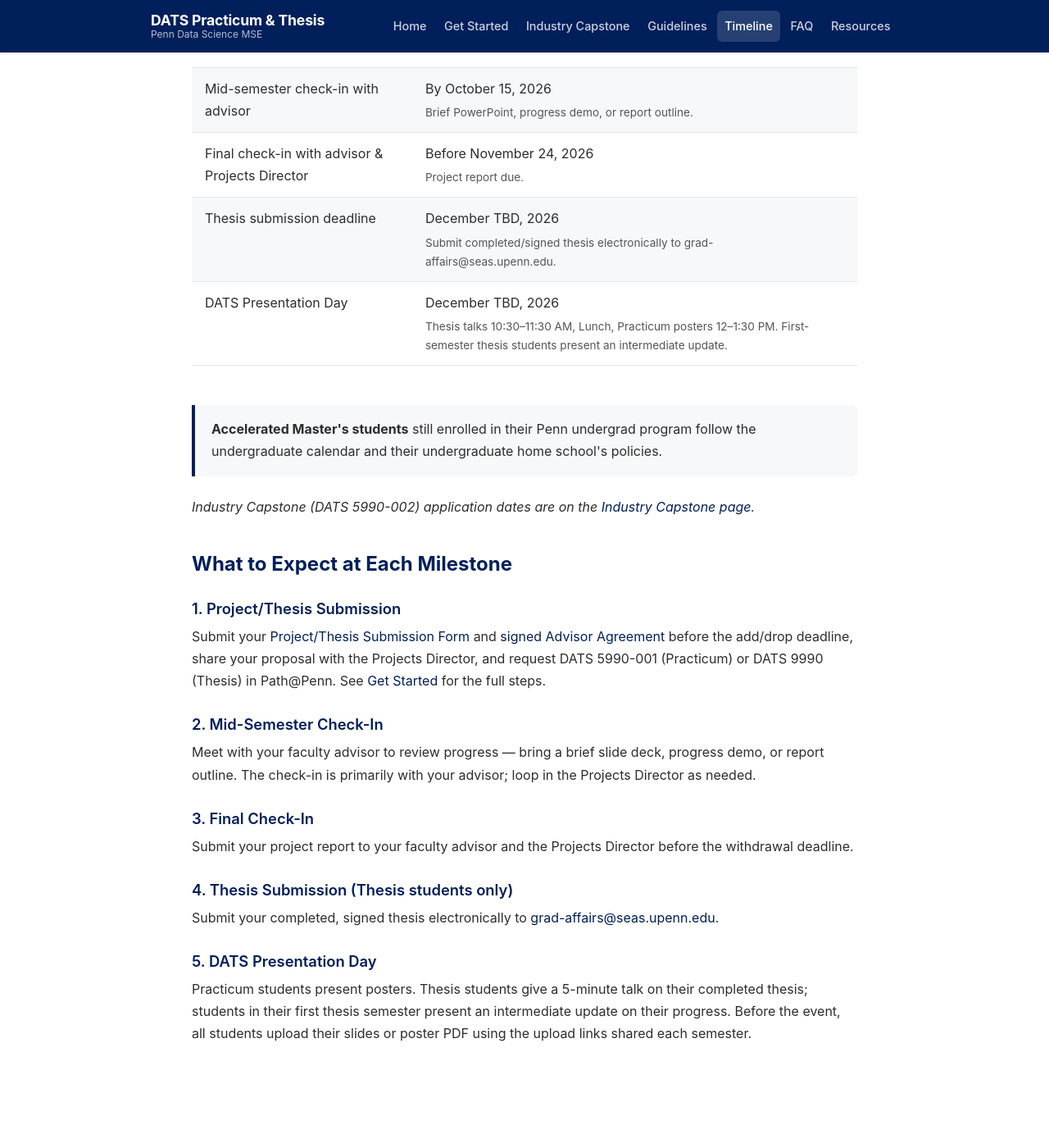
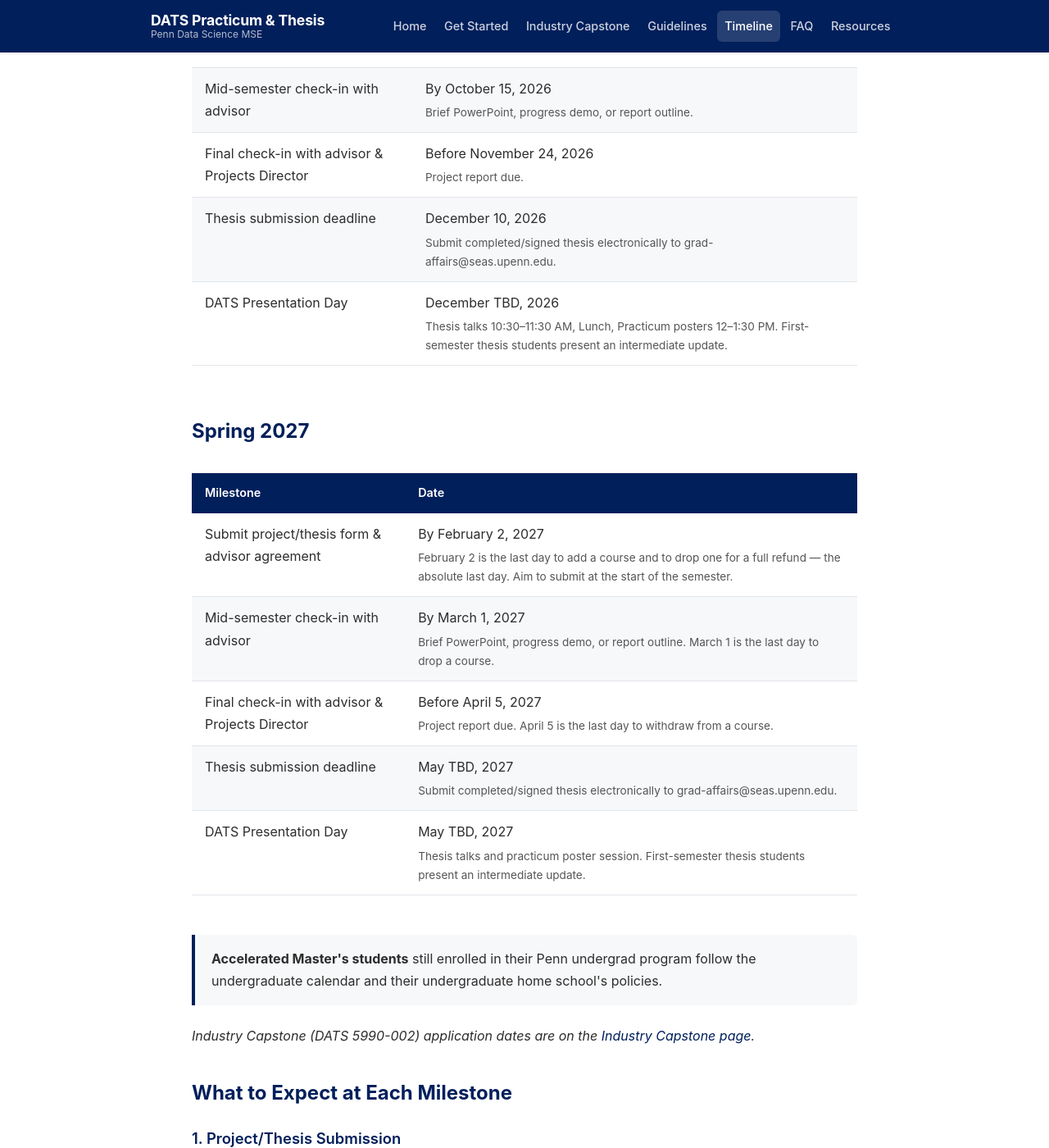
Before and after one commit to chandrasg/dats-projects, a Jekyll site: the page built from pages/timeline.md, in a window 1280 px wide and 1400 px high, scrolled down 321 px. Shown: the whole window at 82% size. Built offline with Jekyll 4.4.1, drawn with Linux system fonts in a browser that asks for light colours.

Commit message:
Switch semesters automatically by date; add Spring 2027 dates
- timeline.yml: replace current_key/next_key with a `terms` list whose
  `ends` dates drive which semester shows; drop past semesters
- New _includes/term-tables.html renders every not-yet-ended semester;
  a small script in the layout re-checks against the visitor's date, so
  a past semester never shows even without a rebuild. If nothing upcoming
  is posted, students see "dates will be posted soon" instead of old dates
- Spring 2027 dates derived from the Penn Engineering Graduate Academic
  Calendar (add Feb 2, drop Mar 1, withdraw Apr 5); thesis and
  Presentation Day TBD
- Fall 2026 thesis deadline: December 10 (SEAS calendar)
- README documents the automatic switching and the date-derivation rules

Co-Authored-By: Claude Opus 5.5 <noreply@anthropic.com>

```diff
--- a/_data/timeline.yml
+++ b/_data/timeline.yml
@@ -1,47 +1,28 @@
-# Update this file each semester with new dates.
-# Edit directly on GitHub: click the pencil icon, change dates, commit.
+# DATS Practicum & Thesis — semester dates.
 #
-# current_semester / current_key: the semester shown as "current" on the Home
-#   and Timeline pages. Change BOTH together; current_key must match a block
-#   name below (e.g., fall_2026).
-# next_semester / next_key: optional — shows the next semester's dates on the
-#   Timeline page once they're posted. Leave both as "" to hide.
+# THE SITE SWITCHES SEMESTERS AUTOMATICALLY. The Home page shows the earliest
+# semester under `terms` whose `ends` date hasn't passed; the Timeline page also
+# shows the one after it. A semester drops off on its own the day after its
+# `ends` date — even if nobody edits or rebuilds the site.
+#
+# TO ADD A SEMESTER:
+#   1. Add an entry under `terms` (keep them oldest first). `key` must match a
+#      milestone block below; `ends` is YYYY-MM-DD, normally the "term ends"
+#      date on the Penn Engineering Graduate Academic Calendar.
+#   2. Add the milestone block (copy an existing one and change the dates).
+#
+# A monthly scheduled job drafts upcoming semesters (and fills in "TBD" dates)
+# from https://grad.engineering.upenn.edu/graduate-academic-calendar/ and opens
+# a pull request for review. You can also edit here directly on GitHub with the
+# pencil icon.
 
-current_semester: "Fall 2026"
-current_key: "fall_2026"
-
-next_semester: ""
-next_key: ""
-
-spring_2026:
-  - milestone: "Submit project/thesis form & advisor agreement"
-    date: "By January 22, 2026"
-    note: "January 27th is the last day to add a course and last day to drop for full refund."
-  - milestone: "Mid-semester check-in with advisor"
-    date: "By February 23, 2026"
-    note: "Brief PowerPoint, progress demo, or report outline. February 23rd is the last day to drop for 50% refund."
-  - milestone: "Final check-in with advisor & Projects Director"
-    date: "Before March 30, 2026"
-    note: "Project report due. March 30th is the last day to withdraw from a course."
-  - milestone: "Thesis submission deadline"
-    date: "May 4, 2026"
-    note: "Submit completed/signed thesis electronically to grad-affairs@seas.upenn.edu."
-  - milestone: "DATS Presentation Day"
-    date: "May 8, 2026"
-    note: "Thesis talks 10:00–11:30 AM, Lunch, Practicum posters 12–1:00 PM. Location: AGH 105. Interim Reports & Poster PDFs due EOD May 4th (Google Form). Thesis & pre-recorded Practicum Presentations due EOD May 6th (must be pre-approved by Dr. Guntuku)."
-
-summer_2026:
-  - milestone: "Submit project/thesis form & advisor agreement"
-    date: "By June 5, 2026"
-    note: "June 10, 2026 is the last day to add a course and last day to drop for full refund."
-  - milestone: "Mid-semester check-in with advisor"
-    date: "By June 24, 2026"
-    note: "Brief PowerPoint, progress demo, or report outline. June 24th is the last day to drop for 50% refund."
-  - milestone: "Final check-in with advisor & Projects Director"
-    date: "Before August 2, 2026"
-    note: "Project report due. August 2 is the last day to withdraw from a course."
-  - milestone: "Deliverables Due"
-    date: "August 7, 2026"
+terms:
+  - key: fall_2026
+    name: "Fall 2026"
+    ends: 2026-12-17
+  - key: spring_2027
+    name: "Spring 2027"
+    ends: 2027-05-17
 
 fall_2026:
   - milestone: "Submit project/thesis form & advisor agreement"
@@ -54,8 +35,25 @@ fall_2026:
     date: "Before November 24, 2026"
     note: "Project report due."
   - milestone: "Thesis submission deadline"
-    date: "December TBD, 2026"
+    date: "December 10, 2026"
     note: "Submit completed/signed thesis electronically to grad-affairs@seas.upenn.edu."
   - milestone: "DATS Presentation Day"
     date: "December TBD, 2026"
     note: "Thesis talks 10:30–11:30 AM, Lunch, Practicum posters 12–1:30 PM. First-semester thesis students present an intermediate update."
+
+spring_2027:
+  - milestone: "Submit project/thesis form & advisor agreement"
+    date: "By February 2, 2027"
+    note: "February 2 is the last day to add a course and to drop one for a full refund — the absolute last day. Aim to submit at the start of the semester."
+  - milestone: "Mid-semester check-in with advisor"
+    date: "By March 1, 2027"
+    note: "Brief PowerPoint, progress demo, or report outline. March 1 is the last day to drop a course."
+  - milestone: "Final check-in with advisor & Projects Director"
+    date: "Before April 5, 2027"
+    note: "Project report due. April 5 is the last day to withdraw from a course."
+  - milestone: "Thesis submission deadline"
+    date: "May TBD, 2027"
+    note: "Submit completed/signed thesis electronically to grad-affairs@seas.upenn.edu."
+  - milestone: "DATS Presentation Day"
+    date: "May TBD, 2027"
+    note: "Thesis talks and practicum poster session. First-semester thesis students present an intermediate update."
--- /dev/null
+++ b/_includes/term-tables.html
@@ -0,0 +1,37 @@
+{%- comment -%}
+  Milestone tables for the semester(s) that haven't ended yet.
+  Usage: {% include term-tables.html max=1 prefix="Current Semester: " %}
+  The build emits every semester whose `ends` date is still ahead; a script in
+  the layout re-checks against the visitor's date, so a past semester never
+  shows even if the site hasn't been rebuilt.
+{%- endcomment -%}
+{%- assign today = site.time | date: '%Y-%m-%d' -%}
+{%- assign max_terms = include.max | default: 1 -%}
+{%- assign shown = 0 -%}
+<div class="term-list" data-max="{{ max_terms }}">
+{%- for term in site.data.timeline.terms -%}
+{%- assign ends = term.ends | date: '%Y-%m-%d' -%}
+{%- if ends >= today %}
+<div class="term" data-term-end="{{ ends }}"{% if shown >= max_terms %} hidden{% endif %}>
+<h2>{{ include.prefix }}{{ term.name }}</h2>
+<div class="table-scroll">
+<table class="timeline-table">
+<thead><tr><th scope="col">Milestone</th><th scope="col">Date</th></tr></thead>
+<tbody>
+{%- for item in site.data.timeline[term.key] %}
+<tr>
+<td>{{ item.milestone }}</td>
+<td>{{ item.date }}{% if item.note %}<div class="note">{{ item.note }}</div>{% endif %}</td>
+</tr>
+{%- endfor %}
+</tbody>
+</table>
+</div>
+</div>
+{%- assign shown = shown | plus: 1 -%}
+{%- endif -%}
+{%- endfor %}
+<div class="info-box term-empty"{% if shown > 0 %} hidden{% endif %}>
+Dates for the upcoming semester will be posted here soon. Questions? Contact <a href="mailto:{{ site.data.contacts.program_manager.email }}">{{ site.data.contacts.program_manager.name }}</a>.
+</div>
+</div>
--- a/_layouts/default.html
+++ b/_layouts/default.html
@@ -20,5 +20,27 @@
   </main>
 
   {% include footer.html %}
+  <script>
+  // Show only semesters that haven't ended yet, judged by the visitor's date,
+  // so the dates never go stale between site rebuilds.
+  function showCurrentTerms(today) {
+    if (!today) {
+      var d = new Date();
+      today = d.getFullYear() + '-' + ('0' + (d.getMonth() + 1)).slice(-2) + '-' + ('0' + d.getDate()).slice(-2);
+    }
+    document.querySelectorAll('.term-list').forEach(function (list) {
+      var max = parseInt(list.getAttribute('data-max'), 10) || 1;
+      var shown = 0;
+      list.querySelectorAll('.term').forEach(function (term) {
+        var show = term.getAttribute('data-term-end') >= today && shown < max;
+        term.hidden = !show;
+        if (show) shown++;
+      });
+      var empty = list.querySelector('.term-empty');
+      if (empty) empty.hidden = shown > 0;
+    });
+  }
+  showCurrentTerms();
+  </script>
 </body>
 </html>
--- a/assets/css/style.css
+++ b/assets/css/style.css
@@ -44,6 +44,8 @@ summary:focus-visible {
 }
 
 img { max-width: 100%; height: auto; }
+
+[hidden] { display: none !important; }
 
 .container { max-width: var(--max-width); margin: 0 auto; padding: 0 1.5rem; }
 
--- a/pages/timeline.md
+++ b/pages/timeline.md
@@ -6,41 +6,7 @@ permalink: /timeline/
 
 # Timeline & Key Dates
 
-## {{ site.data.timeline.current_semester }}
-
-<div class="table-scroll">
-<table class="timeline-table">
-<thead><tr><th scope="col">Milestone</th><th scope="col">Date</th></tr></thead>
-<tbody>
-{% assign current_items = site.data.timeline[site.data.timeline.current_key] %}
-{% for item in current_items %}
-<tr>
-<td>{{ item.milestone }}</td>
-<td>{{ item.date }}<div class="note">{{ item.note }}</div></td>
-</tr>
-{% endfor %}
-</tbody>
-</table>
-</div>
-
-{% if site.data.timeline.next_key and site.data.timeline.next_key != "" %}
-## {{ site.data.timeline.next_semester }}
-
-<div class="table-scroll">
-<table class="timeline-table">
-<thead><tr><th scope="col">Milestone</th><th scope="col">Date</th></tr></thead>
-<tbody>
-{% assign next_items = site.data.timeline[site.data.timeline.next_key] %}
-{% for item in next_items %}
-<tr>
-<td>{{ item.milestone }}</td>
-<td>{{ item.date }}<div class="note">{{ item.note }}</div></td>
-</tr>
-{% endfor %}
-</tbody>
-</table>
-</div>
-{% endif %}
+{% include term-tables.html max=2 %}
 
 <div class="info-box">
 <strong>Accelerated Master's students</strong> still enrolled in their Penn undergrad program follow the undergraduate calendar and their undergraduate home school's policies.
```
Also changed, not shown: index.md (+1 -16 lines), README.md.
